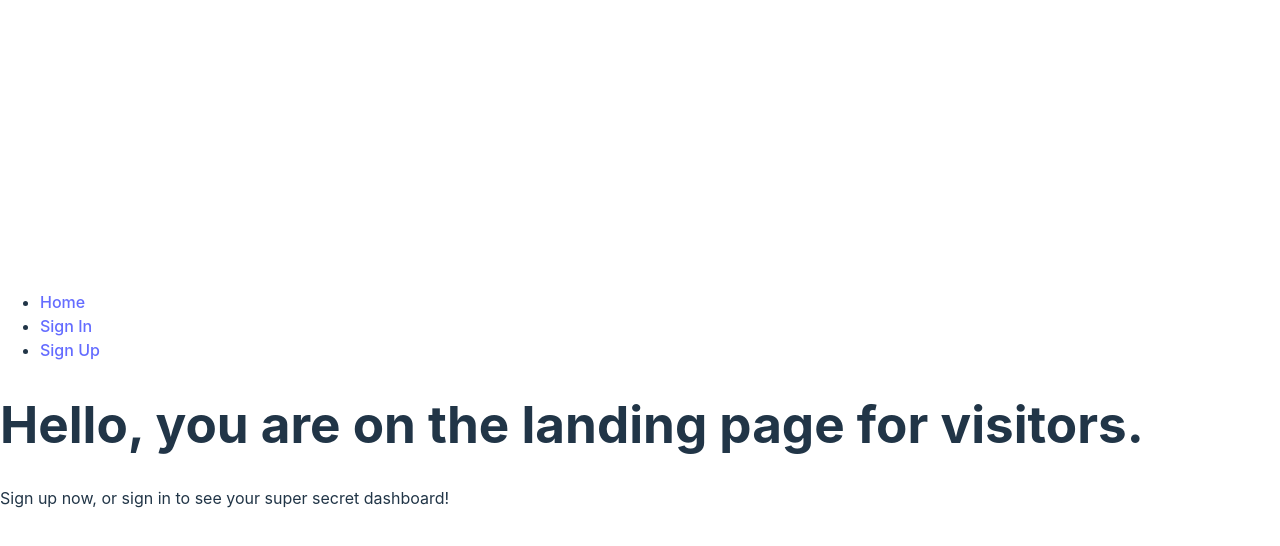
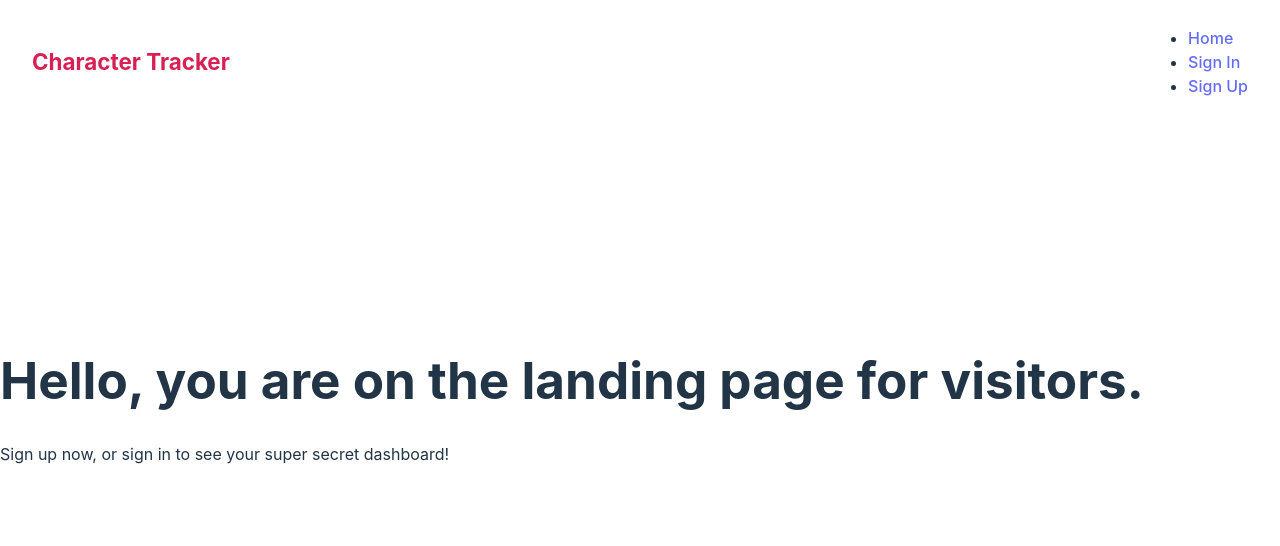
Before and after one commit to DrewAnzalone/character-tracker-frontend, a React (Vite) app: page / in a window 1280 px wide. Shown: the top 546 px of the page. Built offline with nearby package versions, Linux system fonts and the light colour scheme; no server answers.

Commit message:
Styled navbar

```diff
--- a/src/components/NavBar/NavBar.jsx
+++ b/src/components/NavBar/NavBar.jsx
@@ -1,5 +1,6 @@
 import { useContext } from 'react';
 import { Link } from 'react-router';
+import styles from '/src/components/NavBar/navbar.module.css'
 
 import { UserContext } from '../../contexts/UserContext';
 
@@ -12,22 +13,26 @@ const NavBar = () => {
   };
 
   return (
-    <nav>
+    <>
+    <nav className={styles.nav}>
+      <h1 className={styles.h1}>Character Tracker</h1>
       {user ?
-        <ul>
+
+        <ul className={styles.ul}>
           <li>Welcome, {user.username}</li>
           <li><Link to='/sheets'>Dashboard</Link></li>
           <li><Link to='/' onClick={handleSignOut}>Sign Out</Link></li>
           <li><Link to='/equips'>Equips</Link></li>
         </ul>
         :
-        <ul>
+        <ul className={styles.navbar}>
           <li><Link to='/'>Home</Link></li>
           <li><Link to='/sign-in'>Sign In</Link></li>
           <li><Link to='/sign-up'>Sign Up</Link></li>
         </ul>
       }
     </nav>
+      </>
   );
 };
 
--- a/src/components/NavBar/navbar.module.css
+++ b/src/components/NavBar/navbar.module.css
@@ -0,0 +1,33 @@
+nav {
+    display: flex;
+    justify-content: space-between;
+    align-items: center;
+    padding: 10px 20px;
+    width: 95%;
+    margin: 0 auto;
+    position: fixed;
+    top: 0;
+    left: 0;
+    right: 0;
+}
+
+.ul li {
+    font-size: 1rem;
+}
+
+.h1 {
+    color: rgb(216, 32, 84);
+    font-size: 1.4rem;
+    margin: 0;
+}
+
+.ul {
+    display: flex;
+    gap: 15px;
+    list-style: none;
+    margin: 0;
+}
+
+.ul li {
+    font-size: 1rem;
+}
```
